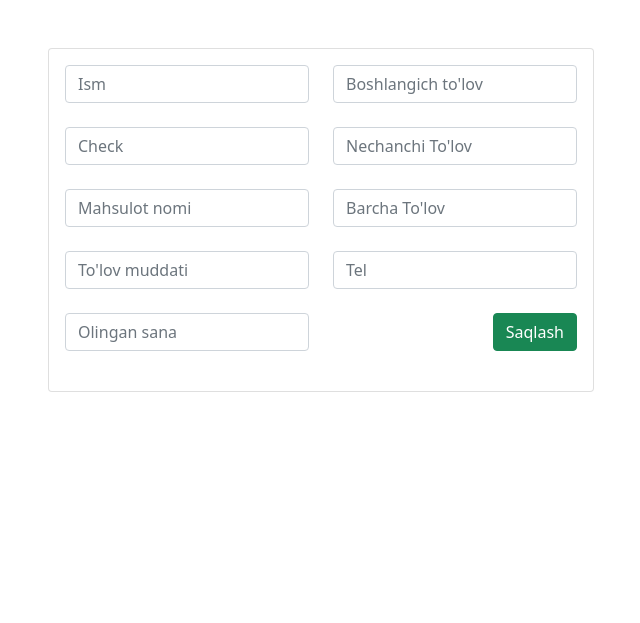
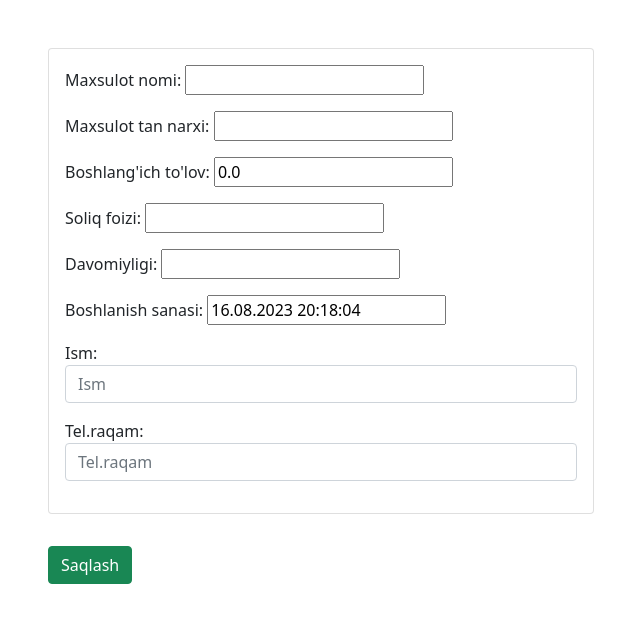
Before and after one commit to Abdulvoris101/AutoNasiya, a Django app: page /account/ in a window 1280 px wide. Shown: the part 72-695 px from the top of the page, without its empty margins (319-959 px from the left). Run offline with Django 4.2, Linux system fonts and the light colour scheme.

Commit message:
ADD: added form and view for creating customer and product

```diff
--- /dev/null
+++ b/authapp/forms.py
@@ -0,0 +1,40 @@
+from django import forms
+
+from .models import ProductPurchase
+
+# class CustomerForm(forms.ModelForm):
+#     class Meta:
+#         model = Customer
+#         exclude = ("password", )
+
+#         widgets = {
+#             "checkId": forms.TextInput(attrs={
+#                 "placeholder": "CheckId",
+#                 "class": "form-control",
+#             }),
+#             "firstName": forms.TextInput(attrs={
+#                 "placeholder": "Ism",
+#                 "class": "form-control",
+#             }),
+#             "phoneNumber": forms.TextInput(attrs={
+#                 "placeholder": "Tel.raqam",
+#                 "class": "form-control",
+#             })
+#         }
+
+
+
+class ProductPurchaseForm(forms.ModelForm):
+    class Meta:
+        model = ProductPurchase
+        exclude = ("customer", "amountOfMonth", "nextPaymentAmount", "totalPrice", "status", "finishedAt")
+
+
+    firstName = forms.CharField(label="Ism", max_length=255, widget=forms.TextInput(attrs={
+        "placeholder": "Ism",
+        "class": "form-control",
+    }))
+    phoneNumber = forms.CharField(label="Tel.raqam", max_length=255, widget=forms.TextInput(attrs={
+        "placeholder": "Tel.raqam",
+        "class": "form-control",
+    }))
--- a/authapp/models.py
+++ b/authapp/models.py
@@ -5,15 +5,16 @@ from django.utils import timezone
 
 
 class Customer(models.Model):
-    checkId = models.CharField("Check Id", max_length=25, default=shortuuid.uuid)
+    checkId = models.CharField("Check Id", max_length=25, default=shortuuid.uuid, unique=True)
     firstName = models.CharField("Ism", max_length=255)
     phoneNumber = models.CharField("Tel.raqam", max_length=255, unique=True)
     createdAt = models.DateTimeField(auto_now_add=True)
     updatedAt = models.DateTimeField(auto_now=True)
+    password = models.CharField(max_length=255)
+
 
     def __str__(self):
         return f"{self.phoneNumber}"
-
 
     class Meta:
         verbose_name = "Mijoz"
@@ -34,10 +35,10 @@ class ProductPurchase(models.Model):
     totalPrice = models.FloatField("Ummumiy summa", null=True, blank=True)
 
     nextPaymentAmount = models.FloatField("Keyingi to'lov summasi", null=True, blank=True)
-    duration = models.FloatField("Davomiyligi", null=True, blank=True)
+    duration = models.FloatField("Davomiyligi")
     status = models.CharField("Xisob", choices=STATUS_CHOISES, max_length=5, default="OPEN")
     startedAt = models.DateTimeField("Boshlanish sanasi", default=timezone.now)
-    finishedAt = models.DateTimeField("Tugash sanasi")
+    finishedAt = models.DateTimeField("Tugash sanasi",  null=True, blank=True)
 
 
     class Meta:
--- a/authapp/views.py
+++ b/authapp/views.py
@@ -1,5 +1,30 @@
 from django.shortcuts import render
 from django.views.generic import CreateView
+from .forms import ProductPurchaseForm
+from django.views.generic.edit import FormView
+from .models import Customer
+import shortuuid
+
+class CustomerView(FormView):
+    template_name = "accounts/customerCreate.html"
+    success_url = "/"
+    form_class  = ProductPurchaseForm
+
+    def form_valid(self, form):
+        # Create the customer
+
+        customer = Customer.objects.create(
+            firstName=form.cleaned_data['firstName'],
+            phoneNumber=form.cleaned_data['phoneNumber'],
+            password=shortuuid.uuid(),  # You need to set the password here
+        )
+
+        # Create the product purchase
+        product_purchase = form.save(commit=False)
+        product_purchase.customer = customer
+        product_purchase.save()
+
+        return super().form_valid(form)
 
 
 def index(request):
@@ -7,6 +32,3 @@ def index(request):
 
 def detail(request):
     return render(request, "detail.html")
-
-def account(request):
-    return render(request, "accounts/customerCreate.html")
--- a/autonasiya/urls.py
+++ b/autonasiya/urls.py
@@ -1,10 +1,10 @@
 from django.contrib import admin
 from django.urls import path
-from authapp.views import index, detail, account
+from authapp.views import index, detail, CustomerView
 
 urlpatterns = [
     path('admin/', admin.site.urls),
     path('', index, name="index"),
     path('detail/', detail, name="detail"),
-    path('account/', account, name="account")
+    path('account/', CustomerView.as_view(), name="account")
 ]
--- a/templates/accounts/customerCreate.html
+++ b/templates/accounts/customerCreate.html
@@ -2,38 +2,43 @@
 
 {% block content %}
 
+
 <div class="container mt-5">
     <div class="row">
         <div class="col-lg-3"></div>
-        <div class="col-lg-6">
-            <div class="card">
-                <div class="card-body">
-                    <div class="row">
 
         <div class="col-lg-6">
-                            <div class="input-group mb-4">
-                                <input type="text" class="form-control" placeholder="Ism" aria-label="Username" aria-describedby="basic-addon1">
+
+
+            <form method="POST" action="">
+                {% csrf_token %}
+
+
+                <div class="card mb-3">
+                    <div class="card-body">
+                        {{ form.as_p }}
+
+                        <!-- <div class="input-group mb-4">
+                            {{ form.firstName.errors }}
+                            {{ form.firstName }}
                         </div>
 
                         <div class="input-group mb-4">
-                                <input type="text" class="form-control" placeholder="Check" aria-label="Username" aria-describedby="basic-addon1">
+                            {{ form.checkId.errors }}
+                            {{ form.checkId }}
+                        </div>
+                        <div class="input-group mb-4">
+                            {{ form.phoneNumber.errors }}
+                            {{ form.phoneNumber }}
+                        </div> -->
+                    </div>
                 </div>
 
-                            <div class="input-group mb-4">
-                                <input type="text" class="form-control" placeholder="Mahsulot nomi" aria-label="Username" aria-describedby="basic-addon1">
-                            </div>
+                <button class="btn mt-3 btn-success">Saqlash</button>
 
-                            <div class="input-group mb-4">
-                                <input type="text" class="form-control" placeholder="To'lov muddati" aria-label="Username" aria-describedby="basic-addon1">
-                            </div>
+            </form>
 
-                            <div class="input-group mb-4">
-                                <input type="text" class="form-control" placeholder="Olingan sana" aria-label="Username" aria-describedby="basic-addon1">
-                            </div>
-
-
-                        </div>
-
+<!--
             <div class="col-lg-6">
                 <div class="input-group mb-4">
                     <input type="text" class="form-control" placeholder="Boshlangich to'lov" aria-label="Username" aria-describedby="basic-addon1">
@@ -53,13 +58,11 @@
                 <div class="d-flex">
                     <button class="ms-auto btn btn-success ml-auto">Saqlash</button>
                 </div>
+            </div> -->
+
+        </div>
     </div>
 
 </div>
-                </div>
-            </div>
-        </div>
-    </div>
-</div>
 
 {% endblock %}
```
Also changed, not shown: authapp/signals.py (+8 -3 lines), authapp/utils.py (+28 -9 lines), autonasiya/settings.py (+5 -5 lines), authapp/migrations/0023_customer_password_alter_customer_checkid.py (added), authapp/migrations/0024_alter_customer_checkid_and_more.py (added). Lines whose indentation alone changed are shown as unchanged.
